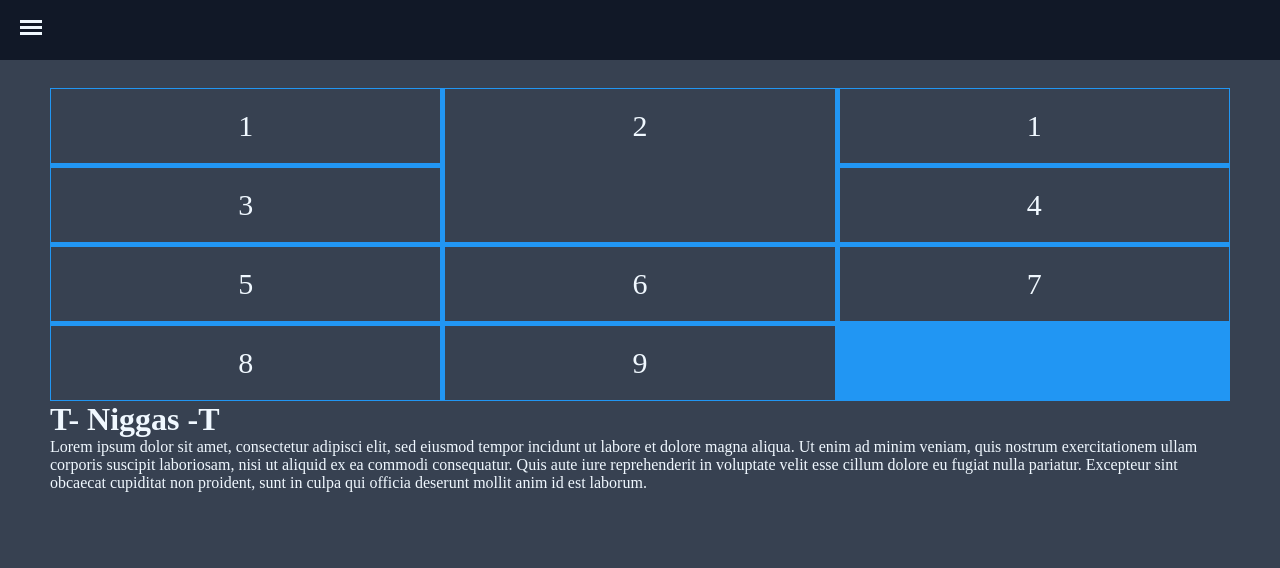
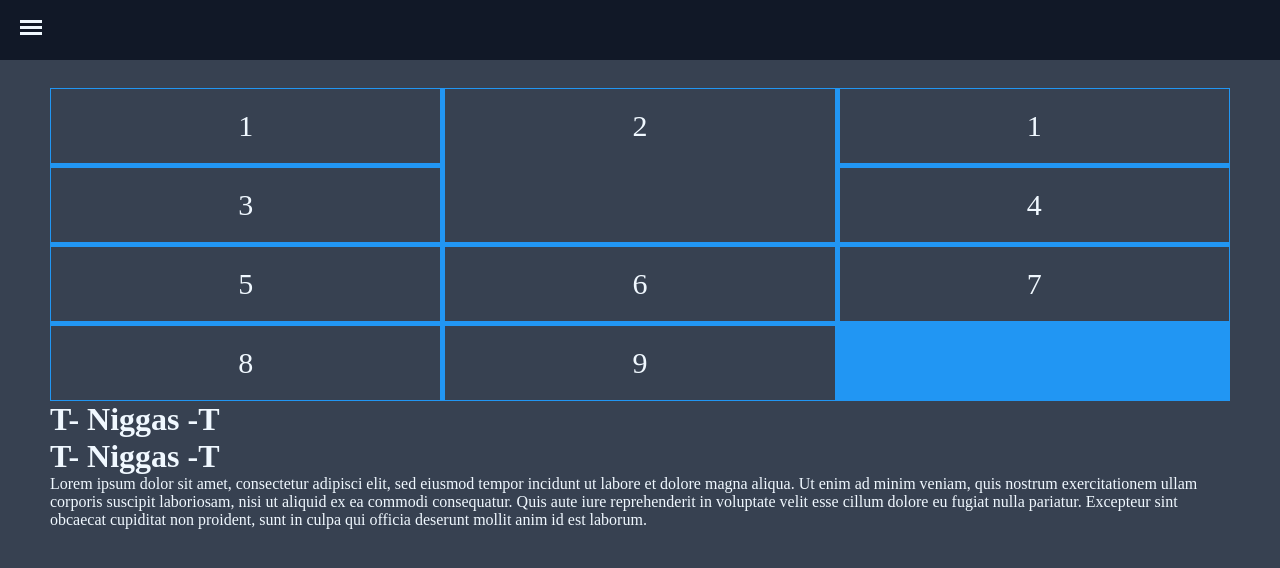
Before and after one commit to nichtmax06/nichtmax06.github.io, a plain HTML site: page index.html in a window 1280 px wide. Drawn offline with Linux system fonts and the light colour scheme.

Commit message:
Update index.html

```diff
--- a/index.html
+++ b/index.html
@@ -56,6 +56,7 @@
       <div class="item9">9</div>
     </div>
     <h1> T-   Niggas   -T</h1>
+    <h1> T-   Niggas  -T</h1>
     <p> Lorem ipsum dolor sit amet, consectetur adipisci elit, sed eiusmod tempor incidunt ut labore et dolore magna aliqua. Ut enim ad minim veniam, quis nostrum exercitationem ullam corporis suscipit laboriosam, nisi ut aliquid ex ea commodi consequatur. Quis aute iure reprehenderit in voluptate velit esse cillum dolore eu fugiat nulla pariatur. Excepteur sint obcaecat cupiditat non proident, sunt in culpa qui officia deserunt mollit anim id est laborum.
     </p>
 
```
